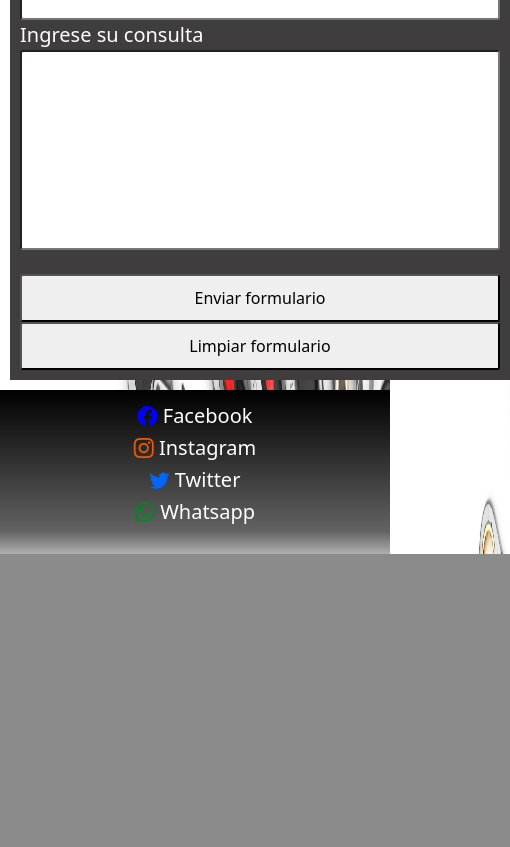
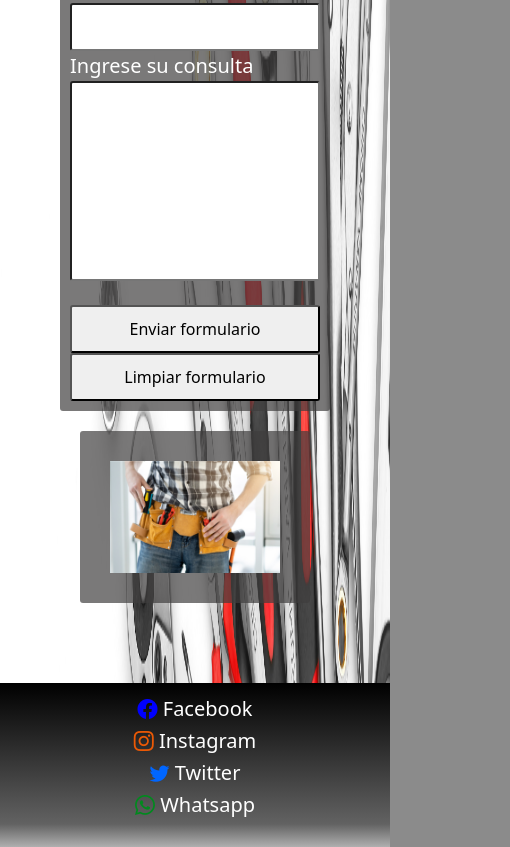
Before and after one commit to GiulianoLucco/ferrimac, a website: page secciones/contacto.html in a window 390 px wide. Shown: the part 538-1385 px from the top of the page, 510 px wide, since content can reach past the window. Before the commit the page ends 1092 px from the top, so only its background shows below. Drawn offline with nearby package versions, Linux system fonts and the light colour scheme.

Commit message:
arreglos

```diff
--- a/secciones/contacto.html
+++ b/secciones/contacto.html
@@ -5,7 +5,8 @@
     <meta charset="UTF-8">
     <meta http-equiv="X-UA-Compatible" content="IE=edge">
     <meta name="viewport" content="width=device-width, initial-scale=1.0">
-    <meta name="keywords" content="ferreteria,ferreteria industrial,herramientas,maquinas,maquinaria,industrial,repuesto">
+    <meta name="keywords"
+        content="ferreteria,ferreteria industrial,herramientas,maquinas,maquinaria,industrial,repuesto">
     <meta name="description" content="Pagina de contacto, cotizacion en las 24hs ">
     <link rel="stylesheet" href="https://cdn.jsdelivr.net/npm/bootstrap-icons@1.8.1/font/bootstrap-icons.css">
     <link href="https://cdn.jsdelivr.net/npm/bootstrap@5.1.3/dist/css/bootstrap.min.css" rel="stylesheet"
@@ -52,7 +53,6 @@
     </header>
     <section class="contenido">
         <div class="contacto">
-            <h1 class="titulos">Contacto</h1>
             <form>
                 <label class="nombre" for="nombre_apellido">Ingrese Nombre y Apellido</label>
                 <input type="text" name="nombre_apellido" />
@@ -67,6 +67,9 @@
                 <input type="submit" value="Enviar formulario" />
                 <input type="reset" value="Limpiar formulario" />
             </form>
+            <div class="imagenContacto">
+                <img src="../imagenes/contacto.jpg" alt="imagenContacto">
+            </div>
     </section>
 
 
--- a/style/style.scss
+++ b/style/style.scss
@@ -87,16 +87,31 @@ div form {
   flex-direction: column;
   align-items: flex-start;
   padding: 10px;
-  background-color: #3f3d3d;
+  background-color: #3f3d3db0;
   color: white;
   width: 500px;
+  border-radius: 3px;
 }
 
 .contacto {
-  display: grid;
-  grid-template-rows: auto;
+  display: flex;
   width: 100%;
-  margin-top: 30px;
+  margin-top: 100px;
+  padding: 50px;
+   .imagenContacto {
+
+     background-color: #3f3d3db0;
+     margin: 20px;
+     border-radius: 3px;
+
+     img{
+       padding: 30px;
+       width: 100%;
+
+
+     }
+   }
+
 }
 
 .contacto form label {
@@ -129,10 +144,25 @@ div form {
     .tituloDos{
       margin-left:0px;
     }
+    .contacto{
+      flex-direction: column;
+      align-items: center;
+    }
+    div form{
+      width: auto;
+    }
 
 
 }
-
+@media screen and  (min-width: 576px) and (max-width:768px) {
+  .contacto{
+    flex-direction: column;
+    align-items: center;
+  }
+  div form{
+    width: auto;
+  }
+}
 
 $redes:(facebook:rgb(0, 0, 255),
   instagram:rgb(235, 89, 5),
```
Also changed, not shown: secciones/quienessomos.html (+1 -0 lines), estilos/style.css, imagenes/contacto.jpg (added).
